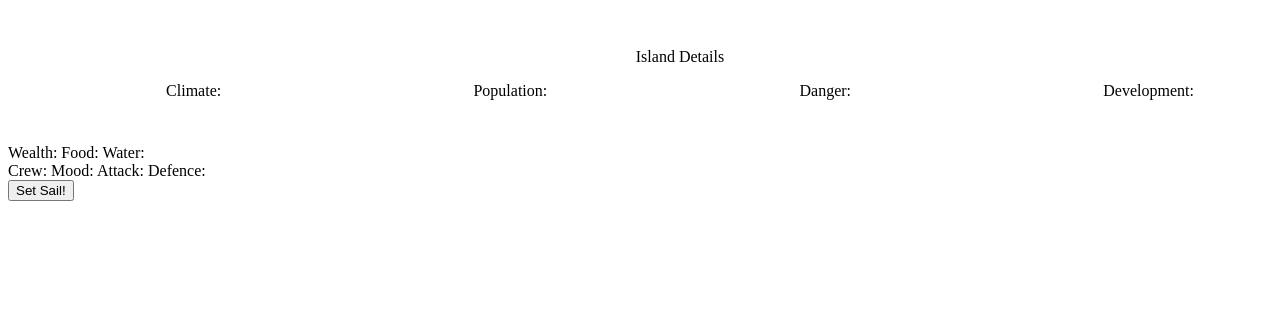
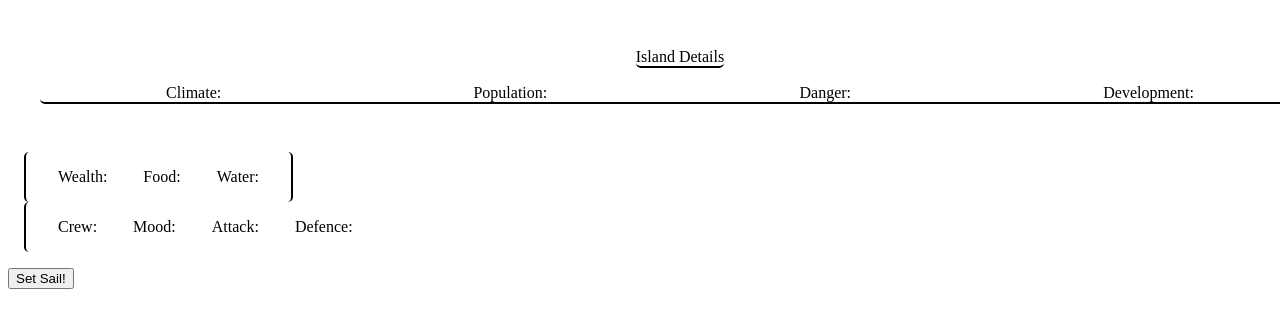
Before and after one commit to Mute-GunRay/Voyage, a plain HTML site: page index.html in a window 1280 px wide. Shown: the top 328 px of the page. Drawn offline with Linux system fonts and the light colour scheme.

Commit message:
fixed header height; added borders; adjusted/added sidebar rules;

```diff
--- a/index.css
+++ b/index.css
@@ -8,7 +8,7 @@ body {
 }
 
 header{
-    height: 10%;
+    height: auto;
     width: 100%;
     margin: 2rem;
     display: flex;
@@ -18,14 +18,44 @@ header{
 #header-heading {
     align-self: center;
     margin:  1rem;
+    border-bottom:  2px solid black;
+    border-radius:  5px;
 }
 
 #header-body {
     display: flex;
     justify-content: space-around;
+    border-bottom:  2px solid black;
+    border-radius: 5px;
 }
 
 #side-bar {
     display: flex;
     flex-direction: column;
+    width: fit-content;
+    padding: 1rem;
 }
+
+#resources {
+    width: inherit;
+    padding: inherit;
+    border-left:  2px solid black;
+    border-right:  2px solid black;
+    border-radius:  5px;
+}
+
+#ship {
+    padding: inherit;
+    width: inherit;
+    border-left:  2px solid black;
+    border-left: 2px solid black;
+    border-radius: 5px;
+}
+
+#resources > span {
+    padding: inherit;
+}
+
+#ship > span {
+    padding: inherit;
+}
```
